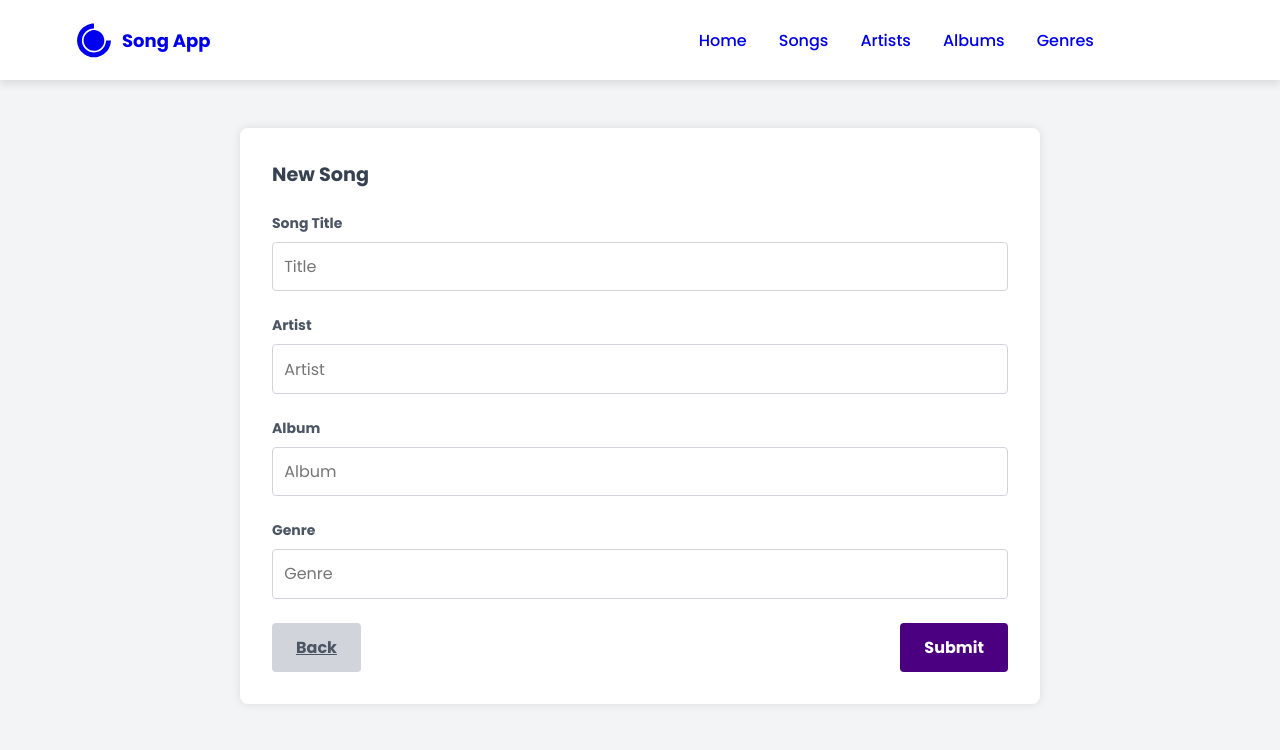
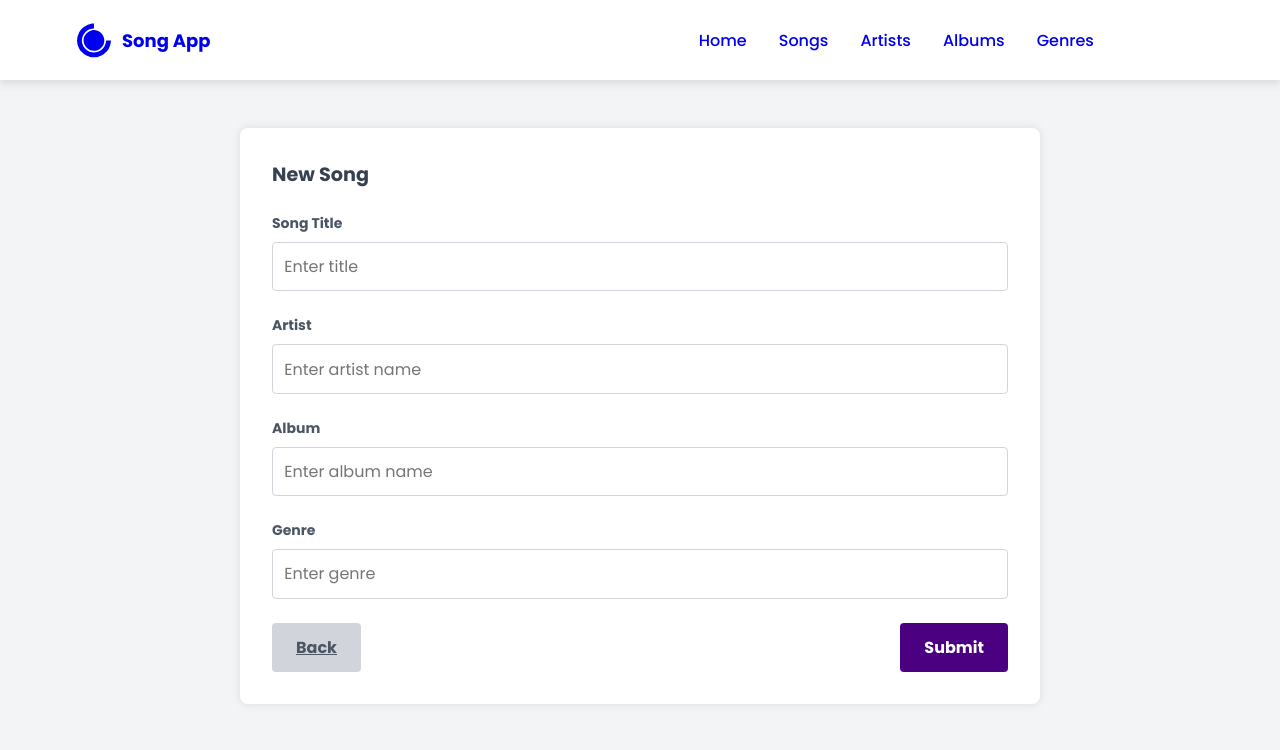
Before and after one commit to Tewodros01/Song_Frontend, a React (Vite) app: page /newsong in a window 1280 px wide. Shown: the top 750 px of the page. Built offline with nearby package versions, Linux system fonts and the light colour scheme.

Commit message:
Add Url In Footer

```diff
--- a/src/app/features/songs/components/AddSongForm.tsx
+++ b/src/app/features/songs/components/AddSongForm.tsx
@@ -6,34 +6,18 @@ import { useAppDispatch } from "../../../../store/store";
 import { addSongStart } from "../slice/songSlice";
 import styled from "styled-components";
 
-const validationSchema = Yup.object().shape({
-  title: Yup.string()
-    .required("Title is required")
-    .min(2, "Title must be at least 2 characters")
-    .max(50, "Title must be at most 50 characters"),
-  artist: Yup.string()
-    .required("Artist is required")
-    .min(2, "Artist must be at least 2 characters")
-    .max(50, "Artist must be at most 50 characters"),
-  album: Yup.string()
-    .required("Album is required")
-    .min(2, "Album must be at least 2 characters")
-    .max(50, "Album must be at most 50 characters"),
-  genre: Yup.string()
-    .required("Genre is required")
-    .min(2, "Genre must be at least 2 characters")
-    .max(50, "Genre must be at most 50 characters"),
-});
-
-const AddSongForm: React.FC = () => {
+const AddSongForm = () => {
   const navigate = useNavigate();
   const dispatch = useAppDispatch();
 
-  const onSubmit = async (values: any, { setSubmitting, setErrors }: any) => {
+  const handleSubmit = async (
+    values: any,
+    { setSubmitting, setErrors }: any
+  ) => {
     try {
       dispatch(addSongStart(values));
+      toast.success("Your new song has been saved successfully!");
       navigate("/songs");
-      toast.success("Success! Your new song has been saved");
     } catch (error: any) {
       toast.error(`${error.message}`);
       setSubmitting(false);
@@ -53,7 +37,7 @@ const AddSongForm: React.FC = () => {
             genre: "",
           }}
           validationSchema={validationSchema}
-          onSubmit={onSubmit}
+          onSubmit={handleSubmit}
         >
           {({ isSubmitting }) => (
             <Form>
@@ -63,7 +47,7 @@ const AddSongForm: React.FC = () => {
                   type="text"
                   id="title"
                   name="title"
-                  placeholder="Title"
+                  placeholder="Enter title"
                 />
                 <ErrorMessageStyled name="title" component="div" />
               </FormGroup>
@@ -73,7 +57,7 @@ const AddSongForm: React.FC = () => {
                   type="text"
                   id="artist"
                   name="artist"
-                  placeholder="Artist"
+                  placeholder="Enter artist name"
                 />
                 <ErrorMessageStyled name="artist" component="div" />
               </FormGroup>
@@ -83,7 +67,7 @@ const AddSongForm: React.FC = () => {
                   type="text"
                   id="album"
                   name="album"
-                  placeholder="Album"
+                  placeholder="Enter album name"
                 />
                 <ErrorMessageStyled name="album" component="div" />
               </FormGroup>
@@ -93,7 +77,7 @@ const AddSongForm: React.FC = () => {
                   type="text"
                   id="genre"
                   name="genre"
-                  placeholder="Genre"
+                  placeholder="Enter genre"
                 />
                 <ErrorMessageStyled name="genre" component="div" />
               </FormGroup>
@@ -201,4 +185,23 @@ const ButtonGroup = styled.div`
   margin-top: 1.5rem;
 `;
 
+const validationSchema = Yup.object().shape({
+  title: Yup.string()
+    .required("Title is required")
+    .min(2, "Title must be at least 2 characters")
+    .max(50, "Title must be at most 50 characters"),
+  artist: Yup.string()
+    .required("Artist is required")
+    .min(2, "Artist must be at least 2 characters")
+    .max(50, "Artist must be at most 50 characters"),
+  album: Yup.string()
+    .required("Album is required")
+    .min(2, "Album must be at least 2 characters")
+    .max(50, "Album must be at most 50 characters"),
+  genre: Yup.string()
+    .required("Genre is required")
+    .min(2, "Genre must be at least 2 characters")
+    .max(50, "Genre must be at most 50 characters"),
+});
+
 export default AddSongForm;
```
